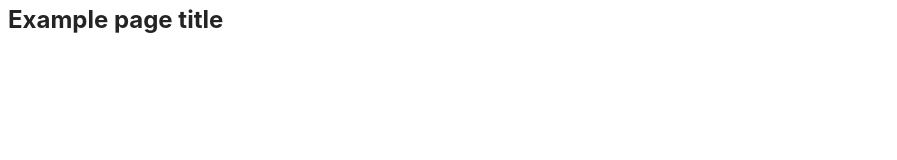
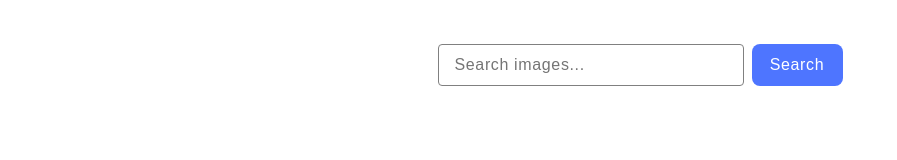
Before and after one commit to MyroslavaHubar/goit-js-hw-11, a website built with Vite: page src/index.html in a window 1280 px wide. Shown: the whole page, without its empty margins (0-897 px from the left). Built offline with nearby package versions, Linux system fonts and the light colour scheme.

Commit message:
update styles file

```diff
--- a/src/css/styles.css
+++ b/src/css/styles.css
@@ -7,7 +7,7 @@
 @import url('./reset.css');
 
 :root {
-  font-family: Inter, Avenir, Helvetica, Arial, sans-serif;
+  font-family: Montserrat, sans-serif;
   font-size: 16px;
   line-height: 24px;
   font-weight: 400;
@@ -21,3 +21,60 @@
   -moz-osx-font-smoothing: grayscale;
   -webkit-text-size-adjust: 100%;
 }
+
+body {
+  box-sizing: border-box;
+}
+
+.form-section {
+  display: flex;
+  justify-content: center;
+  align-items: center;
+}
+
+form {
+  padding-top: 36px;
+  display: flex;
+  gap: 8px;
+}
+
+.search-input {
+  border-radius: 4px;
+  background-color: #fff;
+  width: 272px;
+  outline: transparent;
+  padding: 8px 16px;
+  font-size: 16px;
+  line-height: 1.5;
+  letter-spacing: 0.04em;
+  color: #808080;
+  border: 1px solid #808080;
+}
+
+.search-input:hover {
+  border-color: #000;
+}
+
+.search-input:focus {
+  border-color: #4e75ff;
+  color: #2e2f42;
+}
+
+.search-btn {
+  border-radius: 8px;
+  padding: 8px 16px;
+  min-width: 91px;
+  background-color: #4e75ff;
+  font-weight: 500;
+  font-size: 16px;
+  line-height: 1.5;
+  letter-spacing: 0.04em;
+  color: #fff;
+  border: none;
+  transition: background-color 250ms linear;
+}
+
+.search-btn:hover,
+.search-btn:focus {
+  background: #6c8cff;
+}
--- a/src/index.html
+++ b/src/index.html
@@ -8,8 +8,15 @@
     <link rel="stylesheet" href="./css/styles.css" />
   </head>
   <body>
-    <section>
-      <h1>Example page title</h1>
+    <section class="form-section">
+      <form class="form">
+        <input
+          type="text"
+          class="search-input"
+          name="searchField"
+          placeholder="Search images..."
+        />
+        <button type="submit" class="search-btn">Search</button>
     </section>
 
     <script type="module" src="./main.js"></script>
```
